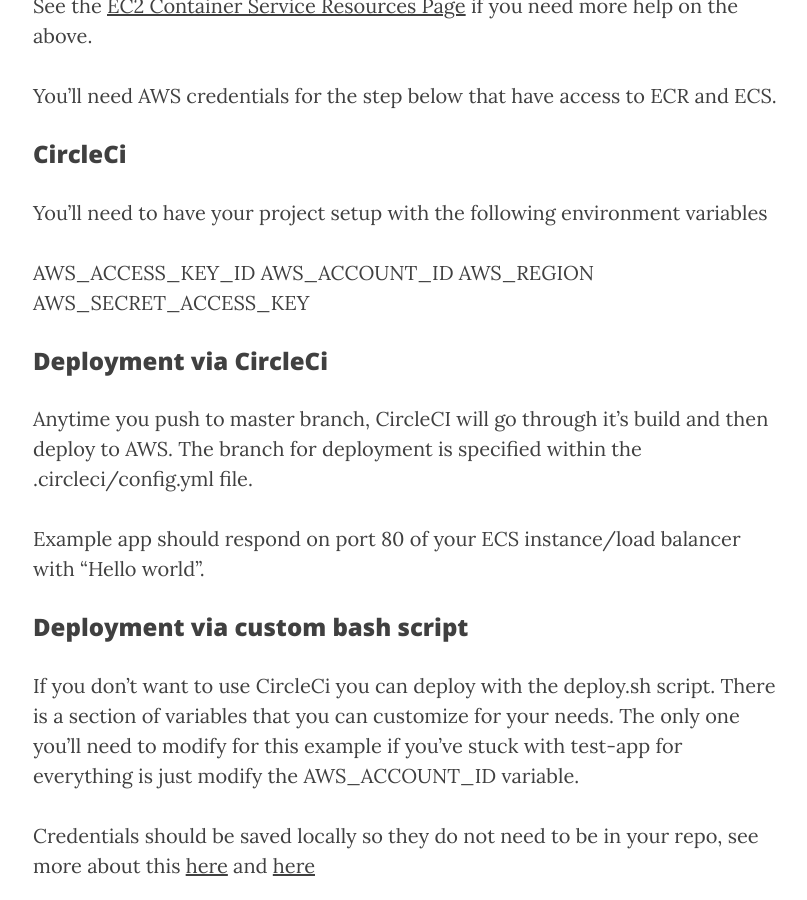
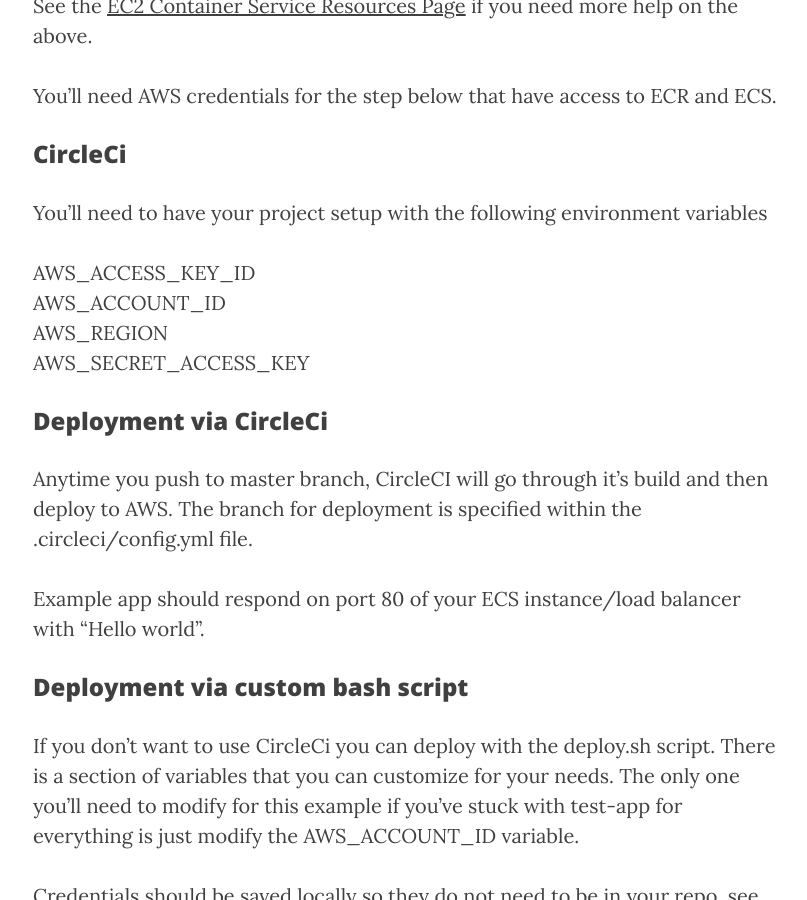
Before and after one commit to ricktbaker/ricktbaker.github.io, a Jekyll site: the page built from _posts/2017-08-30-docker-circleci-aws-ecr-ecs.markdown, in a window 1280 px wide and 900 px high, scrolled down 1184 px. Shown: the whole window, without its empty margins (232-1039 px from the left). Built offline with Jekyll 4.4.1, drawn with Linux system fonts in a browser that asks for light colours; nearby versions of some CDN libraries.

Commit message:
initial checkin

```diff
--- a/_posts/2017-08-30-docker-circleci-aws-ecr-ecs.markdown
+++ b/_posts/2017-08-30-docker-circleci-aws-ecr-ecs.markdown
@@ -29,9 +29,9 @@
 
 You'll need to have your project setup with the following environment variables
 
-AWS_ACCESS_KEY_ID
-AWS_ACCOUNT_ID
-AWS_REGION
+AWS_ACCESS_KEY_ID<br />
+AWS_ACCOUNT_ID<br />
+AWS_REGION<br />
 AWS_SECRET_ACCESS_KEY
 
 ### Deployment via CircleCi
```
